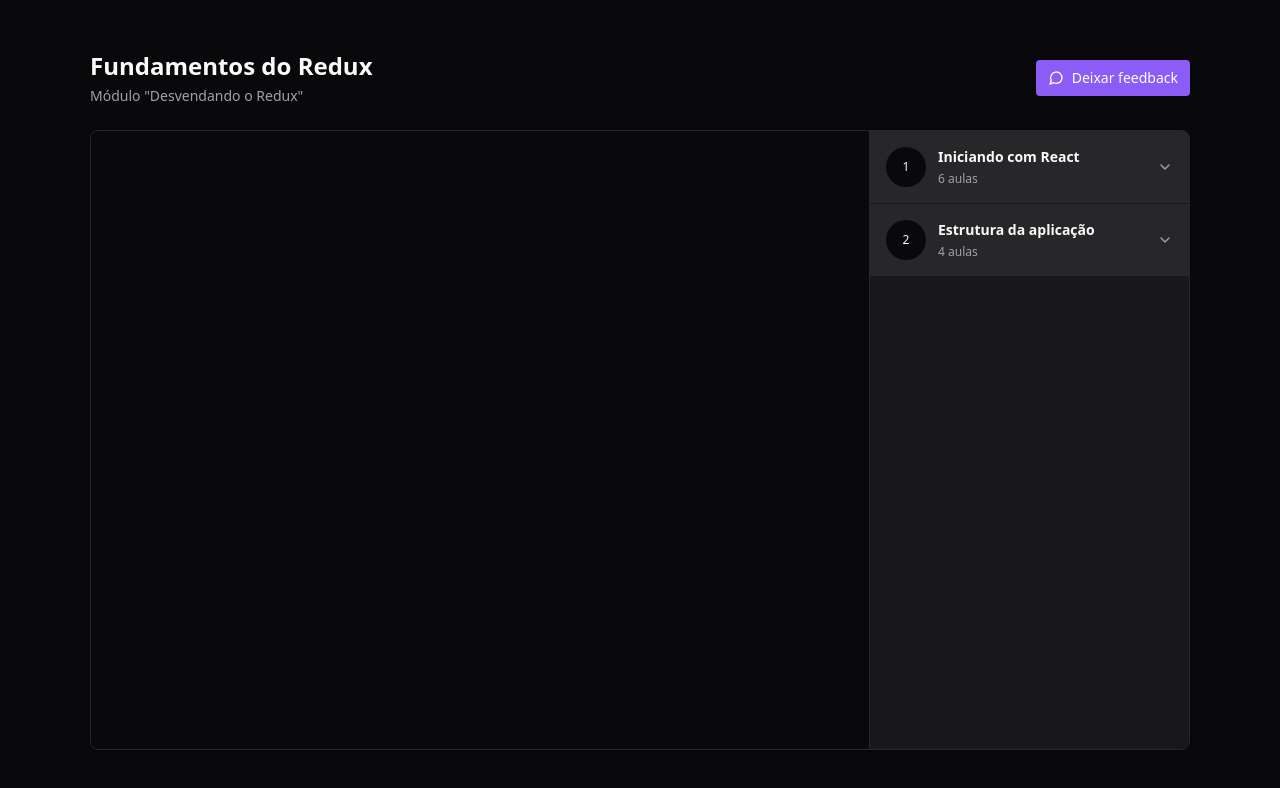
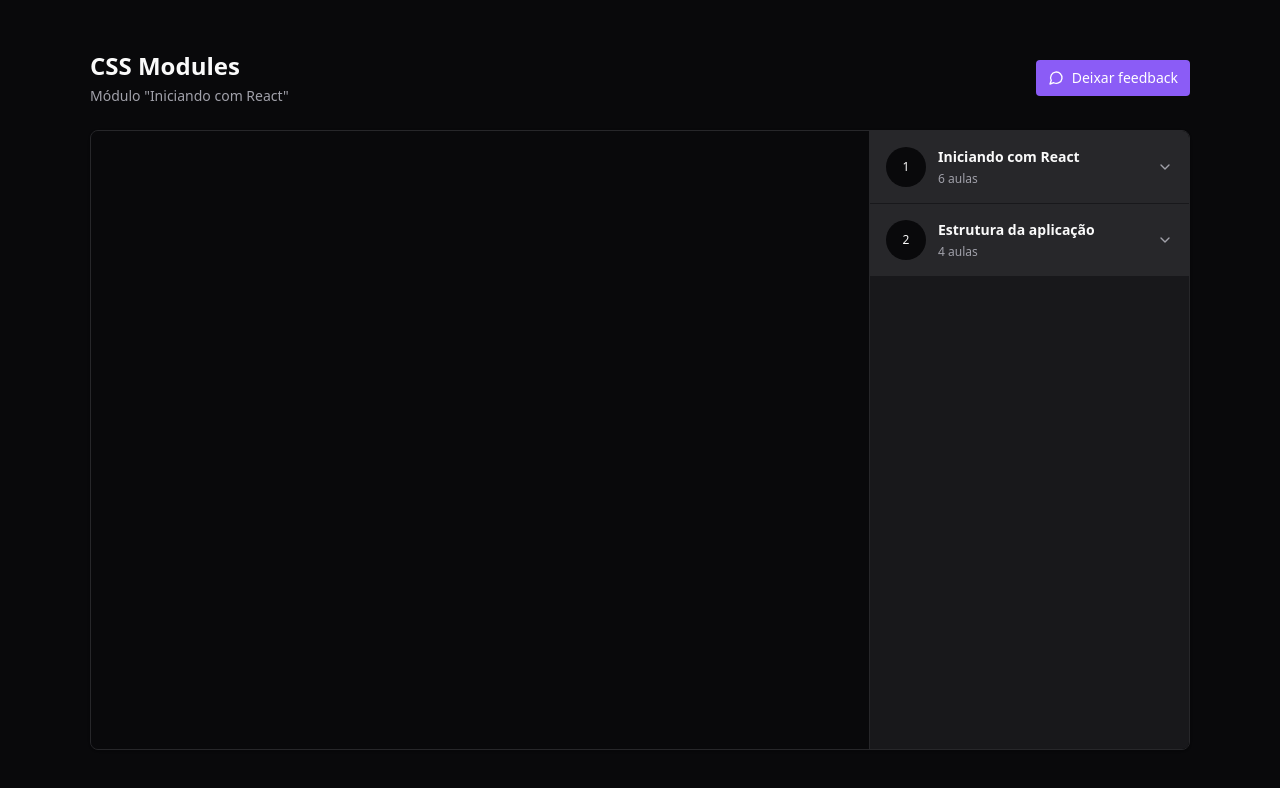
Before and after one commit to KaioFelps/player-com-redux, a React (Vite) app: page / in a window 1280 px wide. Shown: the top 788 px of the page. Built offline with nearby package versions, Linux system fonts and the light colour scheme; the HTML template or start-up script is replaced by a standard one.

Commit message:
configura o player pra tocar a aula que for clicada

```diff
--- a/src/components/Class.tsx
+++ b/src/components/Class.tsx
@@ -1,16 +1,31 @@
-import { Video } from "lucide-react";
+import { PlayCircle, Video } from "lucide-react";
 
 interface ClassProps {
     title: string;
     duration: string;
+    isCurrentClass?: boolean;
+    onPlay:() => void;
 }
 
-export function Class({duration, title}: ClassProps) {
+export function Class({duration, title, onPlay, isCurrentClass = false}: ClassProps) {
     return (
-        <button className="flex items-center gap-3 text-sm text-zinc-400">
+        <button
+            data-active={isCurrentClass}
+            className="
+            flex items-center gap-3 text-sm text-zinc-400 group
+            data-[active=true]:text-emerald-600 data-[active=true]:font-bold
+            enabled:hover:text-zinc-300
+            "
+            disabled={isCurrentClass}
+            onClick={onPlay}
+        >
+            {isCurrentClass ?
+            <PlayCircle className="w-4 h-4 text-emerald-700"  />
+            :
             <Video className="w-4 h-4 text-zinc-500" />
+            }
             <span>{title}</span>
-            <span className="ml-auto font-mono text-xs text-zinc-500">{duration}</span>
+            <span className="ml-auto font-mono text-xs text-zinc-500 group-data-[active=true]:text-zinc-400">{duration}</span>
         </button>
     )
 }
--- a/src/components/Header.tsx
+++ b/src/components/Header.tsx
@@ -1,8 +1,18 @@
+import { useAppSelector } from "../store"
+
 export function Header() {
+    const { currentClass, currentModule } = useAppSelector(state => {
+        const { currentClassIndex, currentModuleIndex } = state.player
+        return {
+            currentModule: state.player.course.modules[currentModuleIndex],
+            currentClass: state.player.course.modules[currentModuleIndex].classes[currentClassIndex]
+        }
+    })
+
     return (
         <div className="flex flex-col gap-1">
-            <h1 className="text-2xl font-bold">Fundamentos do Redux</h1>
-            <span className="text-sm text-zinc-400">Módulo "Desvendando o Redux"</span>
+            <h1 className="text-2xl font-bold">{currentClass.title}</h1>
+            <span className="text-sm text-zinc-400">Módulo "{currentModule.title}"</span>
         </div>
     )
 }
--- a/src/components/Module.tsx
+++ b/src/components/Module.tsx
@@ -2,6 +2,8 @@ import * as Collapsible from "@radix-ui/react-collapsible"
 import { ChevronDown } from "lucide-react";
 import { Class } from "./Class";
 import { useAppSelector } from "../store";
+import { useDispatch } from "react-redux";
+import { play } from "../store/slices/player";
 
 interface ModuleProps {
     title: string;
@@ -10,9 +12,20 @@ interface ModuleProps {
 }
 
 export function Module({amountOfClasses, moduleIndex, title}: ModuleProps) {
+    const dispatch = useDispatch()
+
+    const { currentClassIndex, currentModuleIndex } = useAppSelector((state) => {
+        const { currentModuleIndex, currentClassIndex } = state.player
+        return {
+            currentClassIndex,
+            currentModuleIndex
+        }
+    })
+
     const classes = useAppSelector((state) => {
         return state.player.course.modules[moduleIndex].classes
     })
+
     return (
         <Collapsible.Root className="group">
             <Collapsible.Trigger className="
@@ -32,12 +45,16 @@ export function Module({amountOfClasses, moduleIndex, title}: ModuleProps) {
 
             <Collapsible.Content>
                 <nav className="relative flex flex-col gap-4 p-6">
-                    {classes.map((currentClass) => {
+                    {classes.map((currentClass, classIndex) => {
+                        const isCurrentClass = currentModuleIndex === moduleIndex && currentClassIndex === classIndex
+
                         return (
                             <Class
                                 key={currentClass.id}
                                 title={currentClass.title}
                                 duration={currentClass.duration}
+                                onPlay={() => dispatch(play([moduleIndex, classIndex]))}
+                                isCurrentClass={isCurrentClass}
                             />
                         )
                     })}
--- a/src/components/Video.tsx
+++ b/src/components/Video.tsx
@@ -1,13 +1,22 @@
 import ReactPlayer from "react-player";
+import { useAppSelector } from "../store";
 
 export function Video() {
+    const currentClass = useAppSelector(state => {
+        const { currentClassIndex, currentModuleIndex } = state.player
+
+        const currentClass = state.player.course.modules[currentModuleIndex].classes[currentClassIndex]
+
+        return currentClass
+    })
+
     return (
         <div className="w-full bg-zinc-950 aspect-video pr-80">
             <ReactPlayer
             width="100%"
             height="100%"
             controls
-            url="https://www.youtube.com/watch?v=MNR0egvK_oQ"
+            url={`https://www.youtube.com/watch?v=${currentClass.id}`}
             />
         </div>
     )
--- a/src/store/slices/player.ts
+++ b/src/store/slices/player.ts
@@ -28,10 +28,17 @@ const playerSlice = createSlice({
                 ],
               },
             ],
+        },
+        currentModuleIndex: 0,
+        currentClassIndex: 0,
+    },
+    reducers: {
+      play: (state, action) => {
+        state.currentModuleIndex = action.payload[0]
+        state.currentClassIndex = action.payload[1]
       }
-    },
-    reducers: {}
+    }
 })
 
 export const player = playerSlice.reducer
-export const {} = playerSlice.actions
+export const { play } = playerSlice.actions
```
Lines whose indentation alone changed are shown as unchanged.
